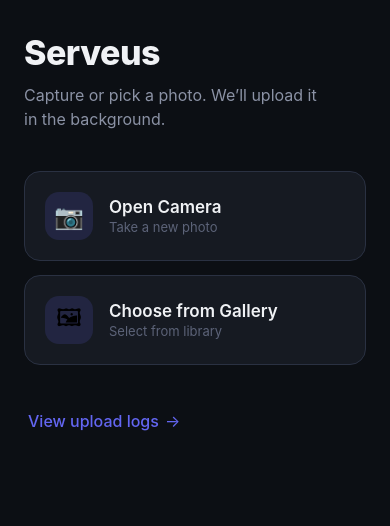
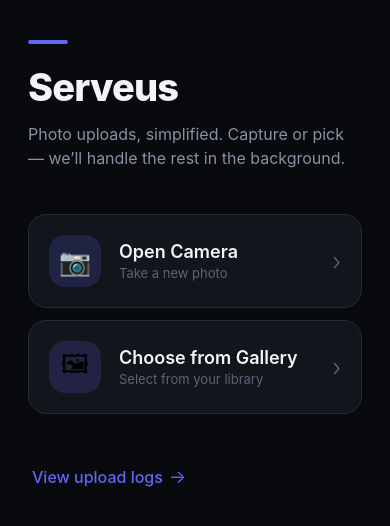
Before and after one commit to onedream0824/serveus-ai-app, a React Native app: screen / in a window 390 px wide. Shown: the top 526 px of the page. Built offline with nearby package versions, Linux system fonts and the light colour scheme.

Commit message:
fix: Update the UI looks good

```diff
--- a/App.tsx
+++ b/App.tsx
@@ -19,15 +19,17 @@ import type { UploadJob, UploadJobStatus } from './src/types/upload';
 import Toast from 'react-native-toast-message';
 
 const COLORS = {
-  bg: '#0c0f14',
-  surface: '#161a22',
-  surfaceElevated: '#1c2129',
-  border: '#2a3142',
-  text: '#f0f2f5',
-  textSecondary: '#8b92a5',
+  bg: '#080a0e',
+  bgSoft: '#0c0f14',
+  surface: '#12151c',
+  surfaceElevated: '#1a1f28',
+  border: '#252b36',
+  text: '#f2f4f8',
+  textSecondary: '#8890a4',
   textMuted: '#5c6378',
   accent: '#6366f1',
-  accentSoft: 'rgba(99, 102, 241, 0.15)',
+  accentSoft: 'rgba(99, 102, 241, 0.18)',
+  accentGlow: 'rgba(99, 102, 241, 0.25)',
   success: '#22c55e',
   successSoft: 'rgba(34, 197, 94, 0.12)',
   error: '#ef4444',
@@ -97,11 +99,12 @@ function HomeScreen({
   pendingCount: number;
 }) {
   return (
-    <View style={[styles.screen, { paddingTop: insets.top, paddingBottom: insets.bottom }]}>
+    <View style={[styles.homeScreen, { paddingTop: insets.top, paddingBottom: insets.bottom }]}>
       <View style={styles.hero}>
+        <View style={styles.heroAccent} />
         <Text style={styles.brand}>Serveus</Text>
         <Text style={styles.tagline}>
-          Capture or pick a photo. We’ll upload it in the background.
+          Photo uploads, simplified. Capture or pick — we’ll handle the rest in the background.
         </Text>
       </View>
 
@@ -109,29 +112,31 @@ function HomeScreen({
         <TouchableOpacity
           style={styles.primaryButton}
           onPress={onOpenCamera}
-          activeOpacity={0.85}
+          activeOpacity={0.88}
         >
-          <View style={styles.buttonIcon}>
+          <View style={[styles.buttonIcon, styles.buttonIconCamera]}>
             <Text style={styles.buttonIconText}>📷</Text>
           </View>
           <View style={styles.primaryButtonTextWrap}>
             <Text style={styles.primaryButtonLabel}>Open Camera</Text>
             <Text style={styles.primaryButtonHint}>Take a new photo</Text>
           </View>
+          <Text style={styles.primaryButtonChevron}>›</Text>
         </TouchableOpacity>
 
         <TouchableOpacity
           style={styles.primaryButton}
           onPress={onChooseFromGallery}
-          activeOpacity={0.85}
+          activeOpacity={0.88}
         >
-          <View style={styles.buttonIcon}>
+          <View style={[styles.buttonIcon, styles.buttonIconGallery]}>
             <Text style={styles.buttonIconText}>🖼</Text>
           </View>
           <View style={styles.primaryButtonTextWrap}>
             <Text style={styles.primaryButtonLabel}>Choose from Gallery</Text>
-            <Text style={styles.primaryButtonHint}>Select from library</Text>
+            <Text style={styles.primaryButtonHint}>Select from your library</Text>
           </View>
+          <Text style={styles.primaryButtonChevron}>›</Text>
         </TouchableOpacity>
       </View>
 
@@ -341,30 +346,41 @@ const styles = StyleSheet.create({
     backgroundColor: COLORS.bg,
     paddingHorizontal: 24,
   },
-  // —— Home ——
+  homeScreen: {
+    flex: 1,
+    backgroundColor: COLORS.bg,
+    paddingHorizontal: 28,
+  },
   hero: {
-    marginTop: 32,
-    marginBottom: 40,
+    marginTop: 40,
+    marginBottom: 44,
+  },
+  heroAccent: {
+    width: 40,
+    height: 4,
+    borderRadius: 2,
+    backgroundColor: COLORS.accent,
+    marginBottom: 20,
   },
   brand: {
-    fontSize: 34,
+    fontSize: 38,
     fontWeight: '800',
     color: COLORS.text,
-    letterSpacing: -0.5,
+    letterSpacing: -0.8,
   },
   tagline: {
     fontSize: 16,
     color: COLORS.textSecondary,
-    marginTop: 10,
+    marginTop: 12,
     lineHeight: 24,
-    maxWidth: 300,
+    maxWidth: 320,
   },
   actions: {
-    gap: 14,
+    gap: 12,
   },
   primaryButton: {
     backgroundColor: COLORS.surface,
-    borderRadius: 16,
+    borderRadius: 18,
     padding: 20,
     borderWidth: 1,
     borderColor: COLORS.border,
@@ -372,35 +388,45 @@ const styles = StyleSheet.create({
     alignItems: 'center',
   },
   buttonIcon: {
-    width: 48,
-    height: 48,
-    borderRadius: 14,
-    backgroundColor: COLORS.accentSoft,
+    width: 52,
+    height: 52,
+    borderRadius: 16,
     justifyContent: 'center',
     alignItems: 'center',
-    marginRight: 16,
+    marginRight: 18,
+  },
+  buttonIconCamera: {
+    backgroundColor: COLORS.accentSoft,
+  },
+  buttonIconGallery: {
+    backgroundColor: COLORS.accentSoft,
   },
   buttonIconText: {
-    fontSize: 24,
+    fontSize: 26,
   },
   primaryButtonTextWrap: {
     flex: 1,
   },
   primaryButtonLabel: {
-    fontSize: 17,
+    fontSize: 18,
     fontWeight: '600',
     color: COLORS.text,
   },
   primaryButtonHint: {
     fontSize: 13,
     color: COLORS.textMuted,
-    marginTop: 2,
+    marginTop: 3,
+  },
+  primaryButtonChevron: {
+    fontSize: 24,
+    fontWeight: '300',
+    color: COLORS.textMuted,
   },
   logsCta: {
     flexDirection: 'row',
     alignItems: 'center',
-    marginTop: 32,
-    paddingVertical: 14,
+    marginTop: 36,
+    paddingVertical: 16,
     paddingHorizontal: 4,
   },
   logsCtaLabel: {
@@ -410,12 +436,12 @@ const styles = StyleSheet.create({
   },
   logsBadge: {
     backgroundColor: COLORS.accent,
-    minWidth: 22,
-    height: 22,
-    borderRadius: 11,
+    minWidth: 24,
+    height: 24,
+    borderRadius: 12,
     justifyContent: 'center',
     alignItems: 'center',
-    marginLeft: 8,
+    marginLeft: 10,
     paddingHorizontal: 6,
   },
   logsBadgeText: {
@@ -424,7 +450,7 @@ const styles = StyleSheet.create({
     color: '#fff',
   },
   logsCtaArrow: {
-    fontSize: 16,
+    fontSize: 18,
     color: COLORS.accent,
     marginLeft: 6,
   },
```
Also changed, not shown: 1 other file (tests, documents, lock files or other folders).
